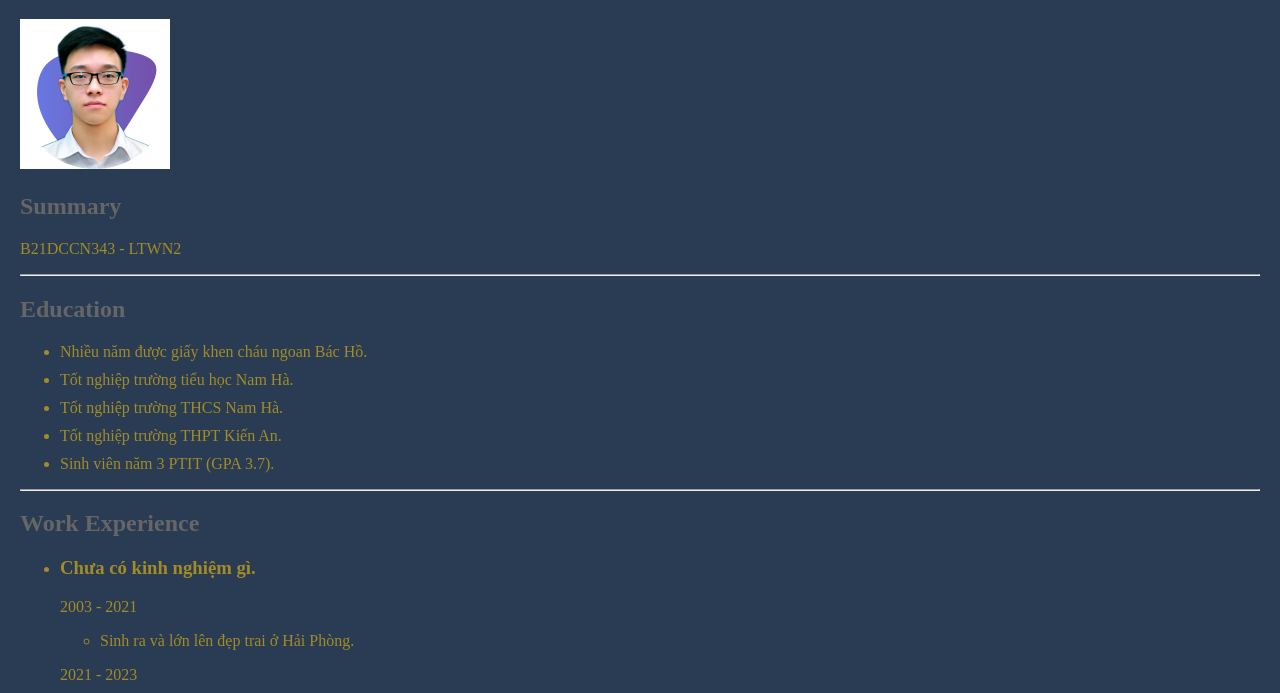
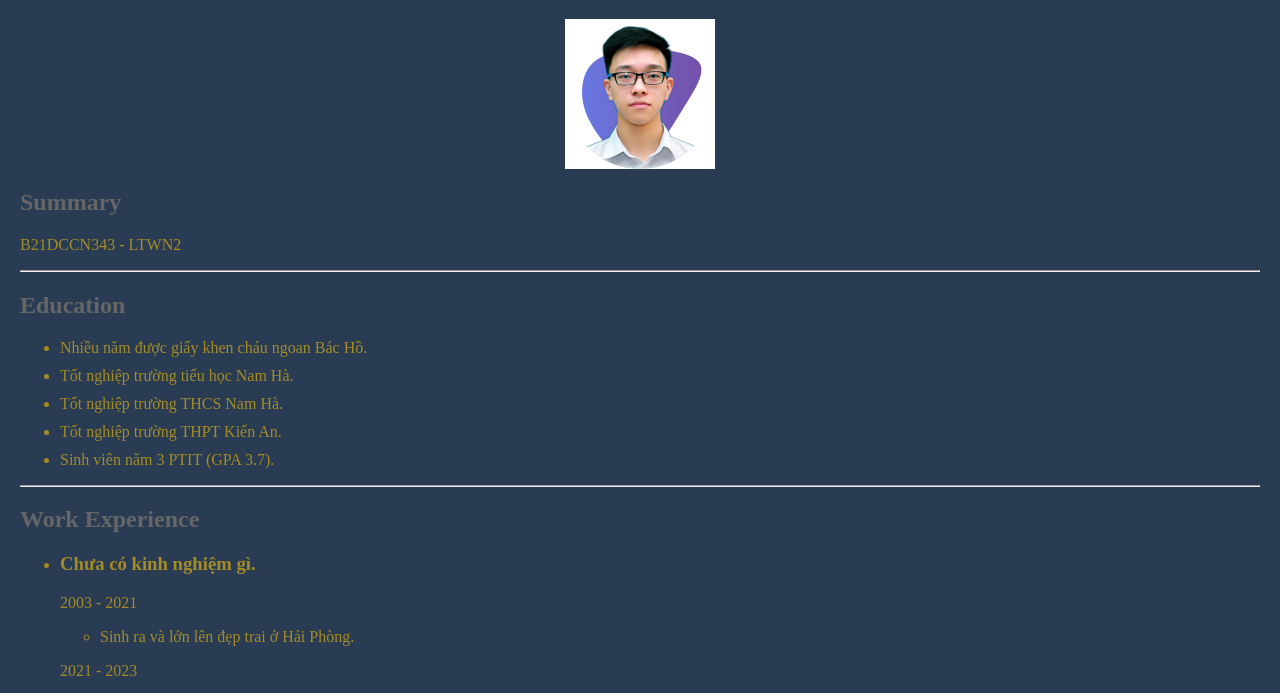
Before and after one commit to NgHHie/resume-B21DCCN343, a website: page index.html in a window 1280 px wide. Shown: the part 81-774 px from the top of the page. Drawn offline with Linux system fonts and the light colour scheme.

Commit message:
Update index.html

```diff
--- a/index.html
+++ b/index.html
@@ -6,23 +6,48 @@
     <title>NgHHie</title>
 </head>
 <style>
+    /* CSS Style Sheet */
+
+/* Body Styles */
 body {
     margin: 10px;
     padding: 10px;
     background-color: #293c54;
     color: #a38b25;
 }
+
+/* Header Styles */
 h1 {
     color: #a38b25;
 }
+
+/* Image Styles */
+img {
+    max-width: 100%;
+    height: auto;
+    display: block;
+    margin: 0 auto;
+    transition: transform 0.3s ease-in-out;
+}
+img:hover {
+    transform: scale(1.1);
+}
+
+/* Section Styles */
 h2 {
     color: #666;
 }
 
 li {
     margin-bottom: 10px;
+    transition: transform 0.3s ease-in-out;
 }
 
+li:hover {
+    transform: scale(1.05);
+}
+
+/* Footer Styles */
 footer {
     background-color: #333;
     color: #fff;
@@ -34,8 +59,10 @@ footer p {
     margin: 0;
 }
 
+/* Link Styles */
 a {
     color: #c96b6b;
+    transition: color 0.3s ease-in-out;
 }
 
 </style>
```
